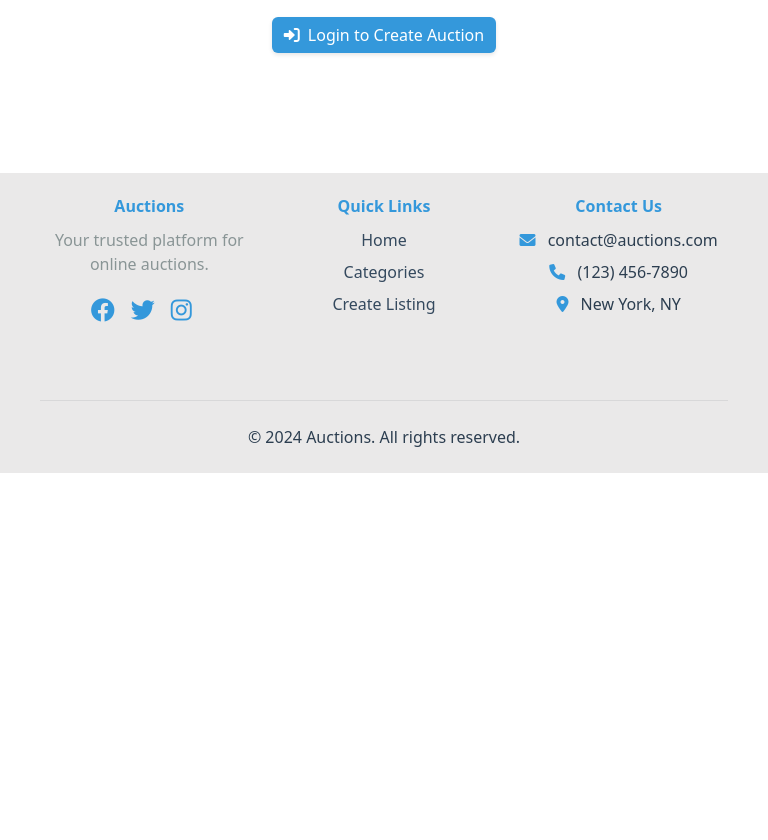
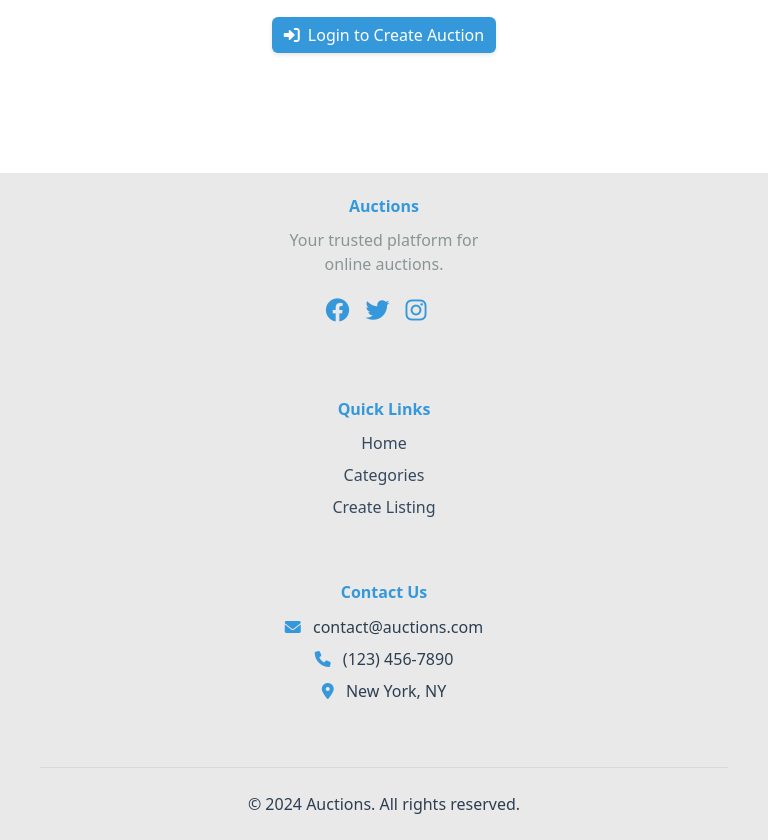
Before and after one commit to sandovaldavid/project-02-auctions, a Django app: page / in a window 768 px wide. Shown: the part 479-1319 px from the top of the page. Before the commit the page ends 952 px from the top, so only its background shows below. Run offline with Django 3.2, Linux system fonts and the light colour scheme; data that the repository does not hold is empty.

Commit message:
💄 Refactor card component layout for improved responsiveness

```diff
--- a/auctions/static/css/components/card.css
+++ b/auctions/static/css/components/card.css
@@ -135,7 +135,8 @@ small.text-muted,
 
     .row {
         display: flex;
-        flex-direction: row;
+        flex-direction: column;
+        align-items: center;
     }
 
     .image-container {
@@ -150,6 +151,9 @@ small.text-muted,
     .description-text {
         font-size: 0.9rem;
         -webkit-line-clamp: 2;
+    }
+    .col{
+        width: 100%;
     }
 }
 
```
